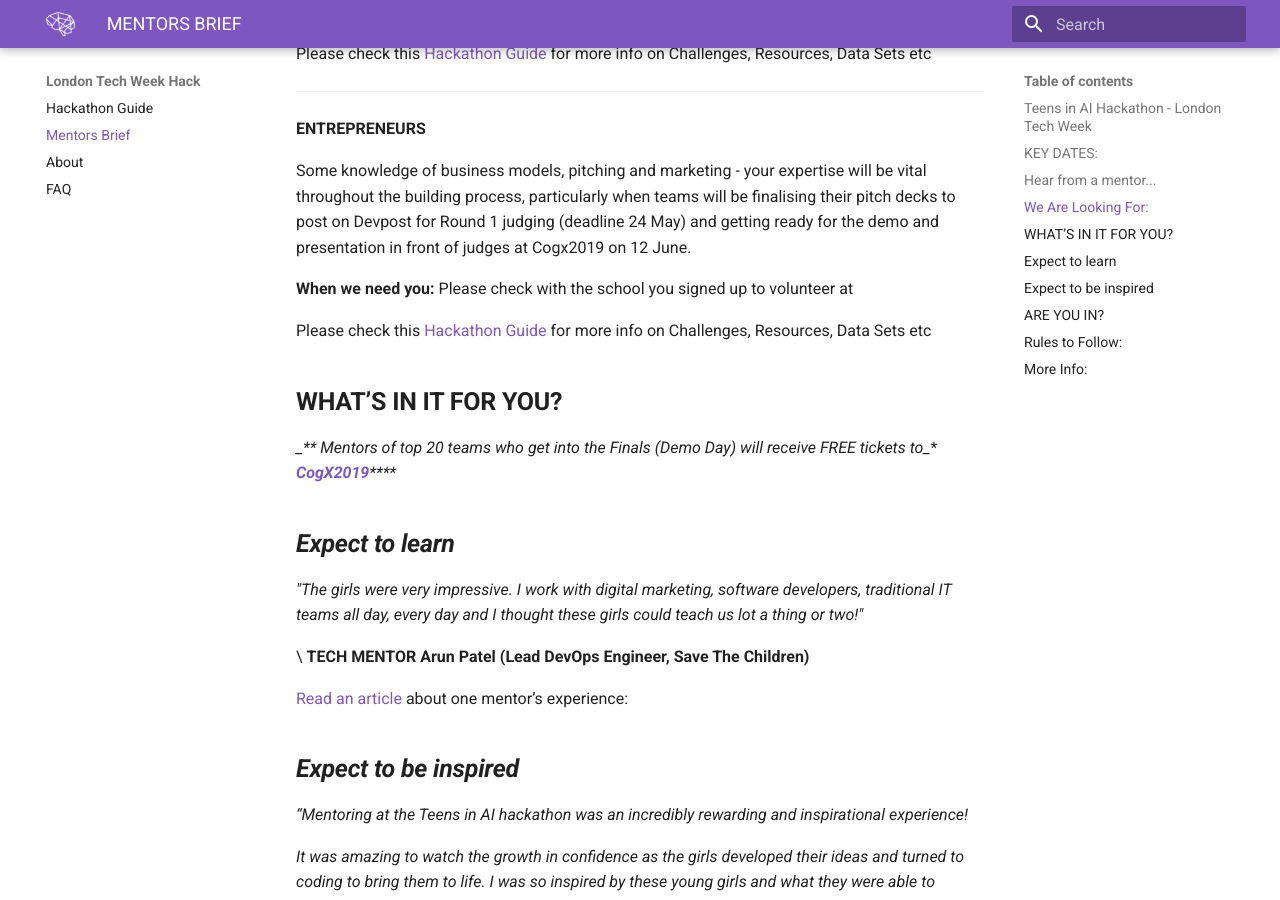
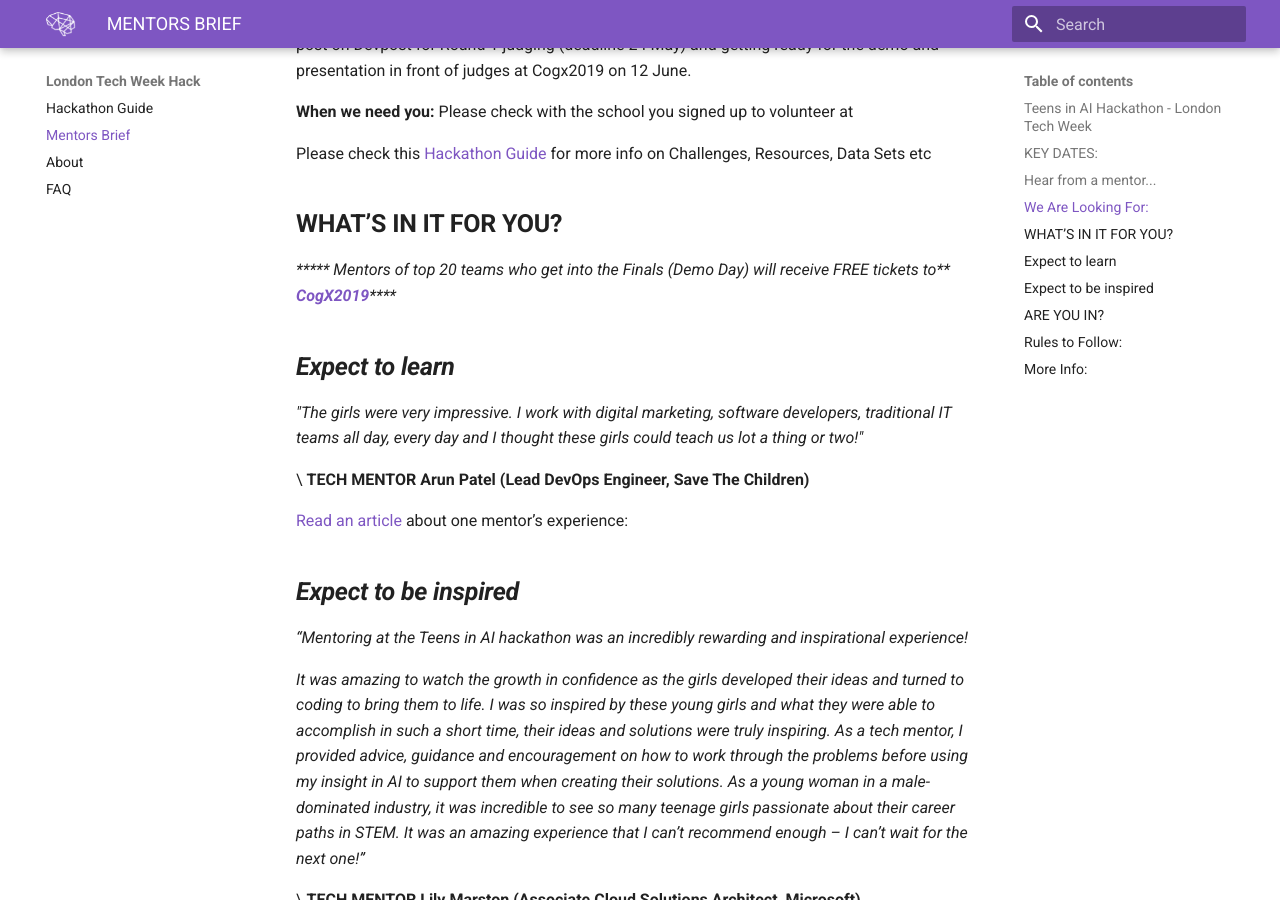
Before and after one commit to elenasinel/tech-week, an MkDocs documentation site: the page built from docs/mentors-brief.md, in a window 1280 px wide and 900 px high, scrolled down 2806 px. Built offline with MkDocs 1.6.1 and Material for MkDocs 9.7.7, drawn with Linux system fonts in a browser that asks for light colours.

```diff
--- a/docs/mentors-brief.md
+++ b/docs/mentors-brief.md
@@ -1,7 +1,7 @@
 ---
 title: MENTORS BRIEF
 ---
-![](/images/whatsapp-image-2019-04-27-at-3.26.55-pm.jpeg)
+![](/hackathon-guide/images/whatsapp-image-2019-04-27-at-3.26.55-pm.jpeg)
 
 **This is a "work in progress" doc and is constantly getting updated.**
 
@@ -102,9 +102,9 @@ Please check this [Hackathon Guide](https://london-tech-week-hack.netlify.com/)
 
 ## **WHAT’S IN IT FOR YOU?**
 
-**_\*\** Mentors of top 20 teams who get into the Finals (Demo Day) will receive FREE tickets to_** [**_CogX2019_**](https://cogx.co/)_\*\*\*\*_
+_**\*\** Mentors of top 20 teams who get into the Finals (Demo Day) will receive FREE tickets to**_ [_**CogX2019**_](https://cogx.co/)_\*\*\*\*_
 
-## **_Expect to learn_**
+## _**Expect to learn**_
 
 _"The girls were very impressive. I work with digital marketing, software developers, traditional IT teams all day, every day and I thought these girls could teach us lot a thing or two!"_
 
@@ -112,7 +112,7 @@ _"The girls were very impressive. I work with digital marketing, software develo
 
 [Read an article](https://www.linkedin.com/pulse/learning-through-mentoring-ashish-bansal/) about one mentor’s experience:
 
-## **_Expect to be inspired_**
+## _**Expect to be inspired**_
 
 _“Mentoring at the Teens in AI hackathon was an incredibly rewarding and inspirational experience!_
 
@@ -170,4 +170,4 @@ _Be prepared to be challenged as to your knowledge and programming skills - teen
 
 **For further info email Elena on elena.sinel@acornaspirations.co.uk**
 
-![](/images/whatsapp-image-2019-04-27-at-3.26.55-pm.jpeg)
+![](/hackathon-guide/images/whatsapp-image-2019-04-27-at-3.26.55-pm.jpeg)
```
